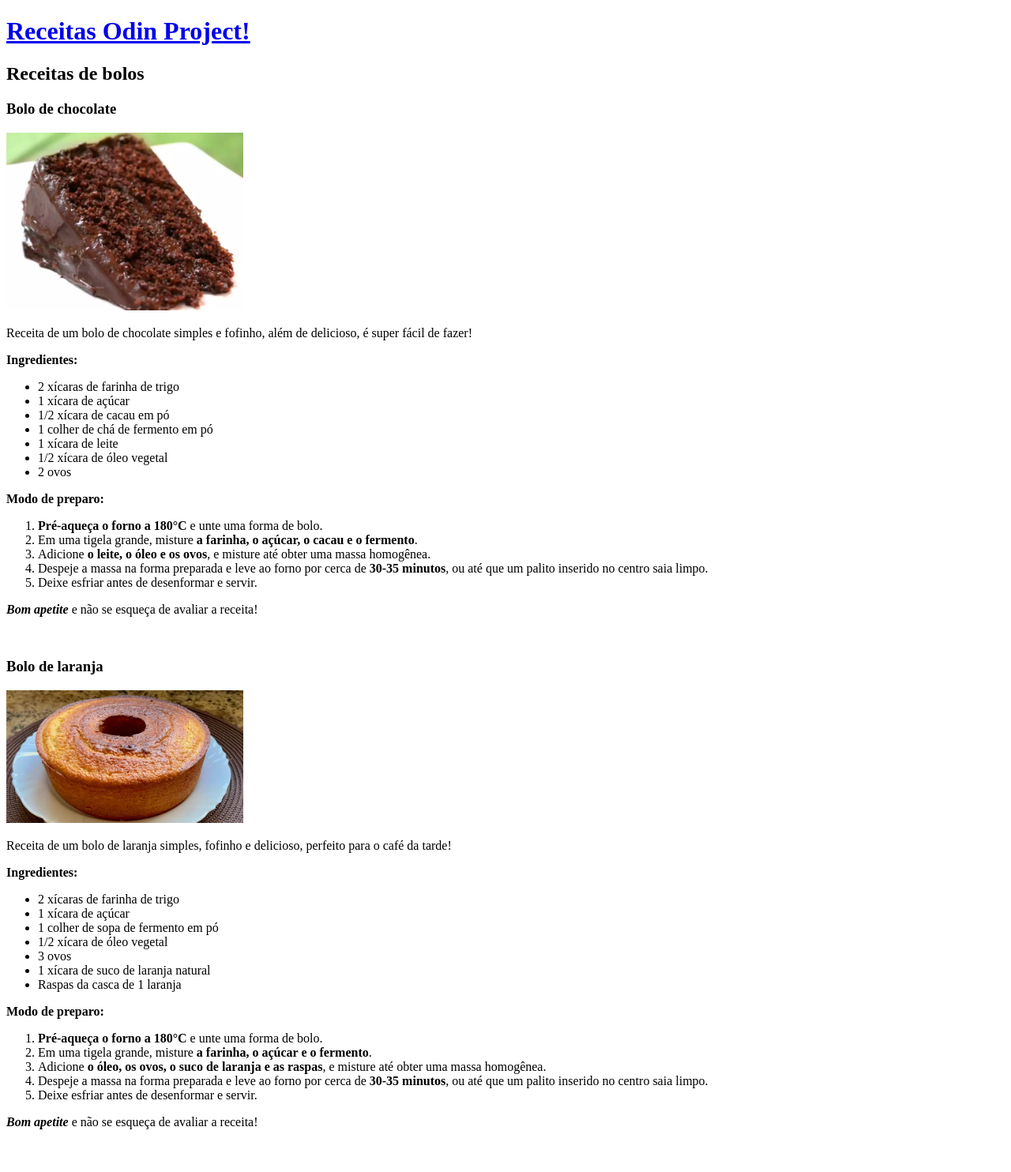
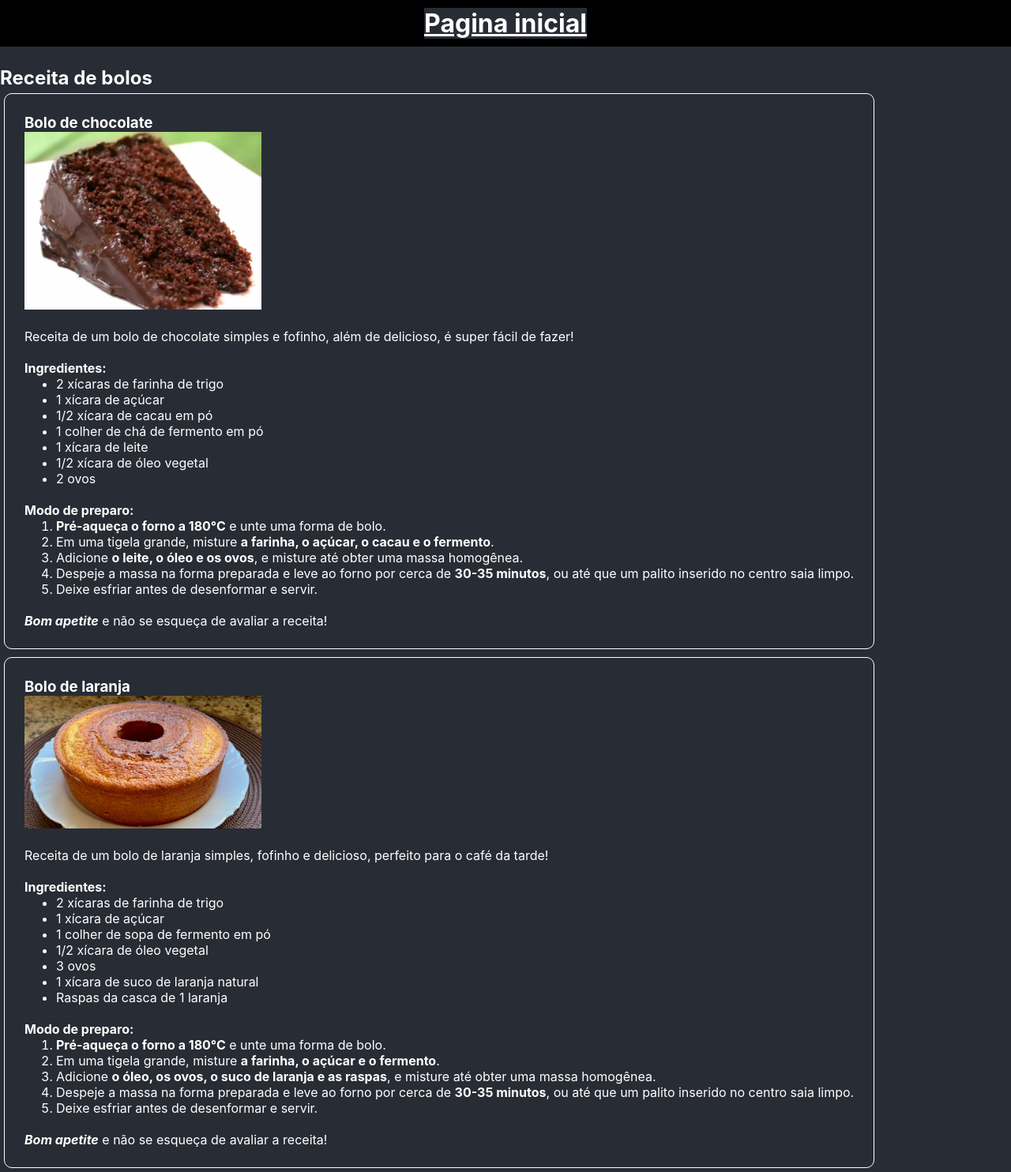
Before and after one commit to aikovlr/odin-recipes, a plain HTML site: page pages/cakes.html in a window 1280 px wide. Shown: the whole page at 79% size. Before the commit the page ends 1446 px from the top, so only its background shows below. Drawn offline with Linux system fonts and the light colour scheme.

Commit message:
Refactor HTML structure and improve styling for recipe pages

```diff
--- a/pages/cakes.html
+++ b/pages/cakes.html
@@ -7,11 +7,14 @@
     <link rel="stylesheet" href="../styles.css">
 </head>
 <body>
-    <h1><a href="../index.html">Receitas Odin Project!</a></h1>
-    <h2>Receitas de bolos</h2>
+
+    <header><a href="../index.html">Pagina inicial</a></header><br>
+    <h2>Receita de bolos</h2>
+
+<div class="borda">
     <h3>Bolo de chocolate</h3>
-    <img src="../img/cake.jpg" alt="Imagem de bolos" width="300" height="200">
-    <p>Receita de um bolo de chocolate simples e fofinho, além de delicioso, é super fácil de fazer!</p>
+    <img src="../img/cake.jpg" alt="Imagem de bolos"><br>
+    <br><p>Receita de um bolo de chocolate simples e fofinho, além de delicioso, é super fácil de fazer!</p><br>
     <p><strong>Ingredientes:</strong></p>
     <ul>
         <li>2 xícaras de farinha de trigo</li>
@@ -21,7 +24,7 @@
         <li>1 xícara de leite</li>
         <li>1/2 xícara de óleo vegetal</li>
         <li>2 ovos</li>
-    </ul>
+    </ul><br>
     <p><strong>Modo de preparo:</strong></p>
     <ol>
         <li><strong>Pré-aqueça o forno a 180°C</strong> e unte uma forma de bolo.</li>
@@ -29,12 +32,13 @@
         <li>Adicione <strong>o leite, o óleo e os ovos</strong>, e misture até obter uma massa homogênea.</li>
         <li>Despeje a massa na forma preparada e leve ao forno por cerca de <strong>30-35 minutos</strong>, ou até que um palito inserido no centro saia limpo.</li>
         <li>Deixe esfriar antes de desenformar e servir.</li>
-    </ol>
-    <p><em><strong>Bom apetite</strong></em> e não se esqueça de avaliar a receita!</p><br>
+    </ol><br>
+    <p><em><strong>Bom apetite</strong></em> e não se esqueça de avaliar a receita!</p></div>
 
+ <div class="borda">
     <h3>Bolo de laranja</h3>
-    <img src="../img/laranja.jpg" alt="Imagem de bolos" width="300" height="200">
-    <p>Receita de um bolo de laranja simples, fofinho e delicioso, perfeito para o café da tarde!</p>
+    <img src="../img/laranja.jpg" alt="Imagem de bolos" width="300" height="200"><br>
+    <br><p>Receita de um bolo de laranja simples, fofinho e delicioso, perfeito para o café da tarde!</p><br>
     <p><strong>Ingredientes:</strong></p>
     <ul>
         <li>2 xícaras de farinha de trigo</li>
@@ -44,7 +48,7 @@
         <li>3 ovos</li>
         <li>1 xícara de suco de laranja natural</li>
         <li>Raspas da casca de 1 laranja</li>
-    </ul>
+    </ul><br>
     <p><strong>Modo de preparo:</strong></p>
     <ol>
         <li><strong>Pré-aqueça o forno a 180°C</strong> e unte uma forma de bolo.</li>
@@ -52,6 +56,8 @@
         <li>Adicione <strong>o óleo, os ovos, o suco de laranja e as raspas</strong>, e misture até obter uma massa homogênea.</li>
         <li>Despeje a massa na forma preparada e leve ao forno por cerca de <strong>30-35 minutos</strong>, ou até que um palito inserido no centro saia limpo.</li>
         <li>Deixe esfriar antes de desenformar e servir.</li>
-    </ol>
-    <p><em><strong>Bom apetite</strong></em> e não se esqueça de avaliar a receita!</p>
+    </ol><br>
+    <p><em><strong>Bom apetite</strong></em> e não se esqueça de avaliar a receita!</p></div>
+</div>
 </body>
+</html>
--- a/styles.css
+++ b/styles.css
@@ -1,20 +1,42 @@
-.textfont {
-    font-family: Arial, sans-serif;
-    color: #333;
+* {
+    color: white;
+    background-color: #282c34;
+    font-family: Inter, "Helvetica Neue", Helvetica, Arial, sans-serif;
+    box-sizing: border-box;
+    margin: 0;
 }
-.lista {
+
+header {
+    background-color: black;
+    font-size: 32px;
+    font-weight: bold;
+    text-align: center;
+    position: sticky;
+    top: 0;
+    padding: 10px;
+    margin-bottom: 5px;
+}
+
+.borda {
+  text-align: justify;
+  width: auto;
+  height: auto;
+  border: 1px solid white;
+  border-radius: 10px;
+  display: inline-block;
+  padding: 25px;
+  margin: 5px;
+}
+
+.borda.lista {
+  display: inline-block;
   font-size: 20px;
-  padding: 1px;
-  border-radius: 10px;
+  padding: 50px;
 }
-.header {
-    color: white;
-    font-size: 32px;
-    background-color: black;
-    font-weight: bold;
-    padding: 1px;
-    border-radius: 10px;
-    text-align: center;
+
+.lista{
+  list-style-type: none;
+  padding: 0;
 }
 
 img {
```
Also changed, not shown: index.html (+7 -5 lines), pages/arroz.html (+12 -6 lines), pages/cookie.html (+11 -5 lines).
